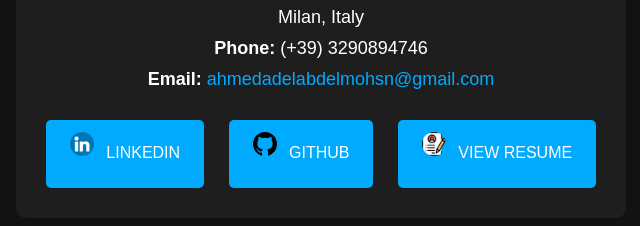
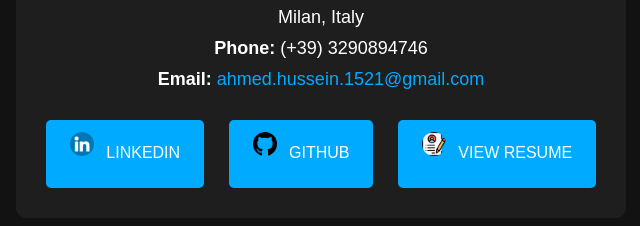
Before and after one commit to Ahmed23Adel/ahmedhussein.github.io, a plain HTML site: page index.html in a window 1280 px wide. Shown: the part 438-664 px from the top of the page, 319-959 px from the left. Drawn offline with Linux system fonts and the light colour scheme.

Commit message:
Update index.html

```diff
--- a/index.html
+++ b/index.html
@@ -79,7 +79,7 @@
 
         <div class="contact-info">
             <p><strong>Phone:</strong> (+39) 3290894746</p>
-            <p><strong>Email:</strong> <a href="mailto:ahmedadelabdelmohsn@gmail.com">ahmedadelabdelmohsn@gmail.com</a></p>
+            <p><strong>Email:</strong> <a href="mailto:ahmed.hussein.1521@gmail.com">ahmed.hussein.1521@gmail.com</a></p>
         </div>
 
         <div class="buttons">
```
